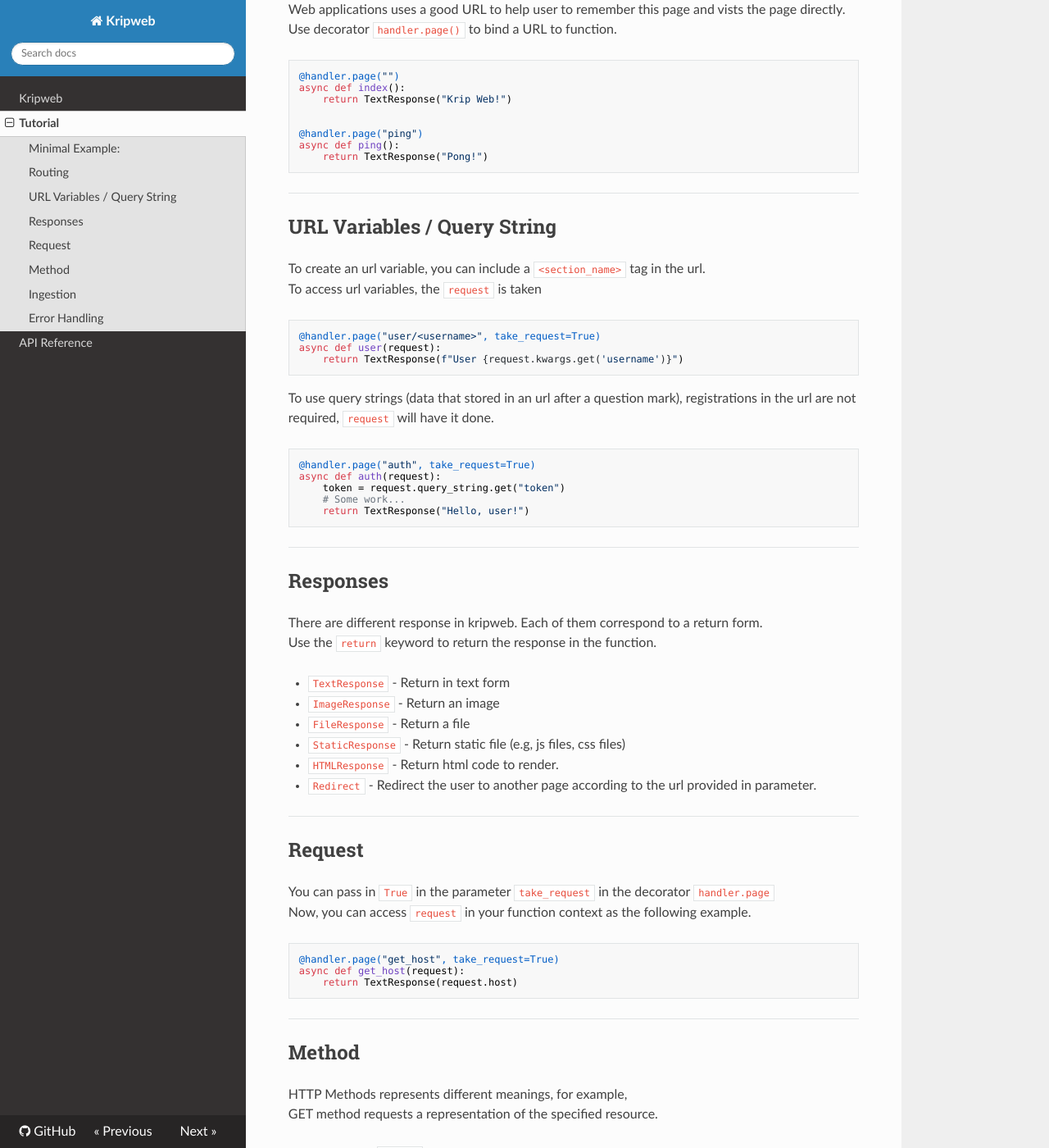
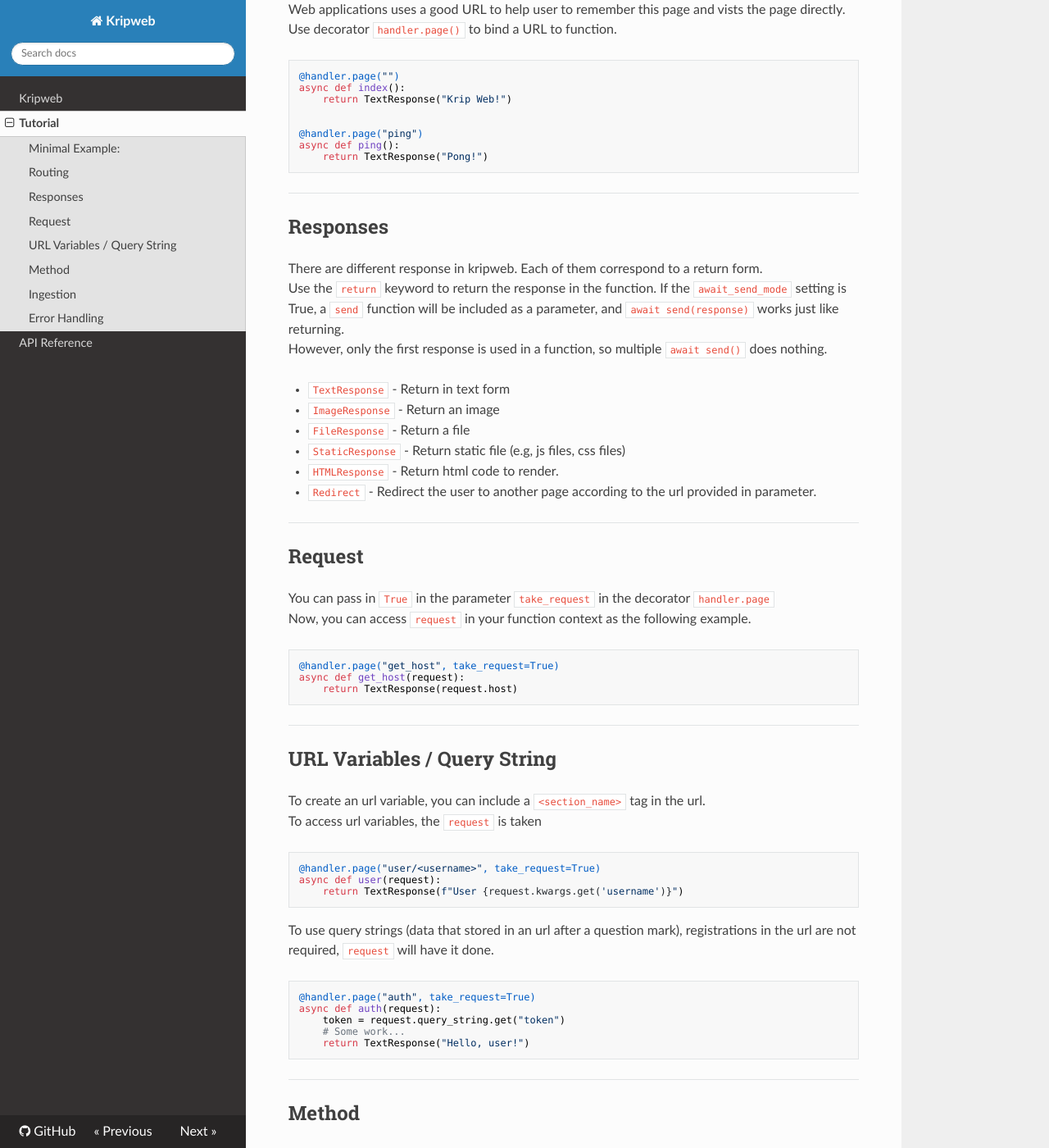
Before and after one commit to vinkami/kripweb, an MkDocs documentation site: the page built from docs/tutorial.md, in a window 1280 px wide and 1400 px high, scrolled down 923 px. Shown: the whole window at 82% size. Built offline with MkDocs 1.6.1, drawn with Linux system fonts in a browser that asks for light colours; nearby versions of some CDN libraries; some of the changed lines change nothing that is shown.

Commit message:
Changed orders

````diff
--- a/docs/tutorial.md
+++ b/docs/tutorial.md
@@ -47,6 +47,32 @@
 
 ---
 
+## Responses
+There are different response in kripweb. Each of them correspond to a return form.
+Use the `return` keyword to return the response in the function.
+If the `await_send_mode` setting is True, a `send` function will be included as a parameter, and `await send(response)` works just like returning.
+However, only the first response is used in a function, so multiple `await send()` does nothing.
+
+
+- `TextResponse` \- Return in text form
+- `ImageResponse` \-  Return an image
+- `FileResponse` \- Return a file
+- `StaticResponse` \- Return static file (e.g, js files, css files)
+- `HTMLResponse` \- Return html code to render.
+- `Redirect` \- Redirect the user to another page according to the url provided in parameter.
+---
+
+## Request
+You can pass in `True` in the parameter `take_request` in the decorator `handler.page`
+Now, you can access `request` in your function context as the following example.
+```python
+@handler.page("get_host", take_request=True)
+async def get_host(request):
+    return TextResponse(request.host)
+```
+
+---
+
 ## URL Variables / Query String
 To create an url variable, you can include a `<section_name>` tag in the url.
 To access url variables, the `request` is taken
@@ -62,30 +88,6 @@
     token = request.query_string.get("token")
     # Some work...
     return TextResponse("Hello, user!")
-```
-
----
-
-## Responses
-There are different response in kripweb. Each of them correspond to a return form.<br>
-Use the `return` keyword to return the response in the function.
-
-
-- `TextResponse` \- Return in text form
-- `ImageResponse` \-  Return an image
-- `FileResponse` \- Return a file
-- `StaticResponse` \- Return static file (e.g, js files, css files)
-- `HTMLResponse` \- Return html code to render.
-- `Redirect` \- Redirect the user to another page according to the url provided in parameter.
----
-
-## Request
-You can pass in `True` in the parameter `take_request` in the decorator `handler.page`<br>
-Now, you can access `request` in your function context as the following example.
-```python
-@handler.page("get_host", take_request=True)
-async def get_host(request):
-    return TextResponse(request.host)
 ```
 
 ---
````
